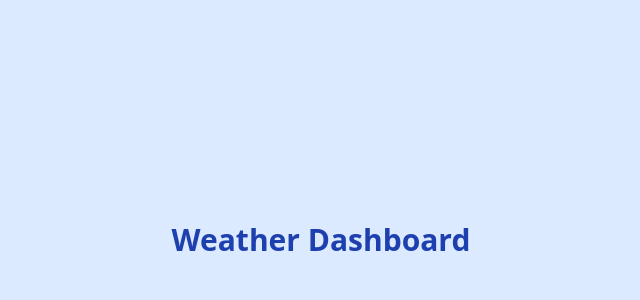
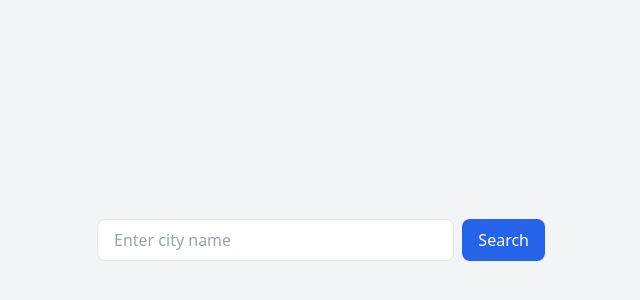
Before and after one commit to bukumzy/WeatherApp, a React (Vite) app in the folder weather-dashboard/: page / in a window 1280 px wide. Shown: the part 160-460 px from the top of the page, without its empty margins (319-959 px from the left). Built offline with nearby package versions, Linux system fonts and the light colour scheme.

Commit message:
added SearchBar component for city input

```diff
--- a/weather-dashboard/src/App.jsx
+++ b/weather-dashboard/src/App.jsx
@@ -1,9 +1,13 @@
+import SearchBar from "./components/SearchBar";
+
 function App() {
+  const handleSearch = (city) => {
+    console.log("Searching for:", city);
+  };
+
   return (
-    <div className="min-h-screen bg-blue-100 flex items-center justify-center">
-      <h1 className="text-3xl font-bold text-blue-800">
-        Weather Dashboard
-      </h1>
+    <div className="min-h-screen flex items-center justify-center bg-gray-100 p-4">
+      <SearchBar onSearch={handleSearch} />
     </div>
   );
 }
--- /dev/null
+++ b/weather-dashboard/src/components/SearchBar.jsx
@@ -0,0 +1,35 @@
+import { useState } from "react";
+
+const SearchBar = ({ onSearch }) => {
+  const [city, setCity] = useState("");
+
+  const handleSubmit = (e) => {
+    e.preventDefault();
+    if (!city.trim()) return;
+    onSearch(city);
+    setCity("");
+  };
+
+  return (
+    <form
+      onSubmit={handleSubmit}
+      className="flex gap-2 w-full max-w-md mx-auto"
+    >
+      <input
+        type="text"
+        placeholder="Enter city name"
+        value={city}
+        onChange={(e) => setCity(e.target.value)}
+        className="flex-1 px-4 py-2 border rounded-lg focus:outline-none focus:ring-2 focus:ring-blue-500"
+      />
+      <button
+        type="submit"
+        className="px-4 py-2 bg-blue-600 text-white rounded-lg hover:bg-blue-700"
+      >
+        Search
+      </button>
+    </form>
+  );
+};
+
+export default SearchBar;
```
